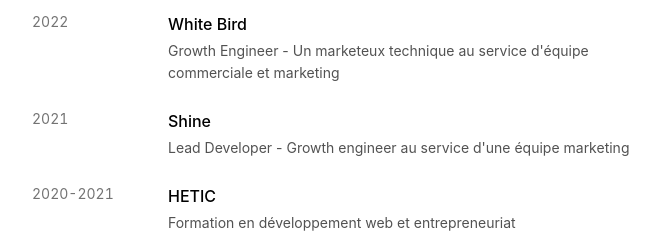
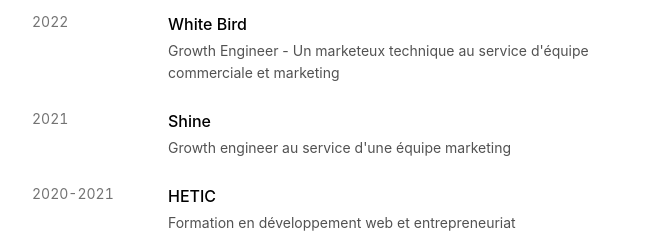
Before and after one commit to rcoco78/mon-blog, a Next.js app: page /a-propos in a window 1280 px wide. Shown: the part 840-1073 px from the top of the page, without its empty margins (304-975 px from the left). Built offline with nearby package versions, Linux system fonts and the light colour scheme; no server answers.

Commit message:
fix: retrait Lead Developer de description Shine
- Conservation uniquement 'Growth engineer au service d'une équipe marketing'
- Terme plus précis et cohérent
- Format simplifié

```diff
--- a/pages/a-propos.js
+++ b/pages/a-propos.js
@@ -74,7 +74,7 @@
             <div className="w-full sm:w-28 sm:flex-shrink-0 text-sm text-neutral-500 mb-1 sm:mb-0 tabular-nums pl-0">2021</div>
             <div className="flex-1 min-w-0">
               <h3 className="font-medium mb-1">Shine</h3>
-              <p className="text-neutral-600 dark:text-neutral-400 text-sm leading-relaxed">Lead Developer - Growth engineer au service d'une équipe marketing</p>
+              <p className="text-neutral-600 dark:text-neutral-400 text-sm leading-relaxed">Growth engineer au service d'une équipe marketing</p>
             </div>
           </div>
           <div className="flex flex-col sm:flex-row sm:gap-6">
```
